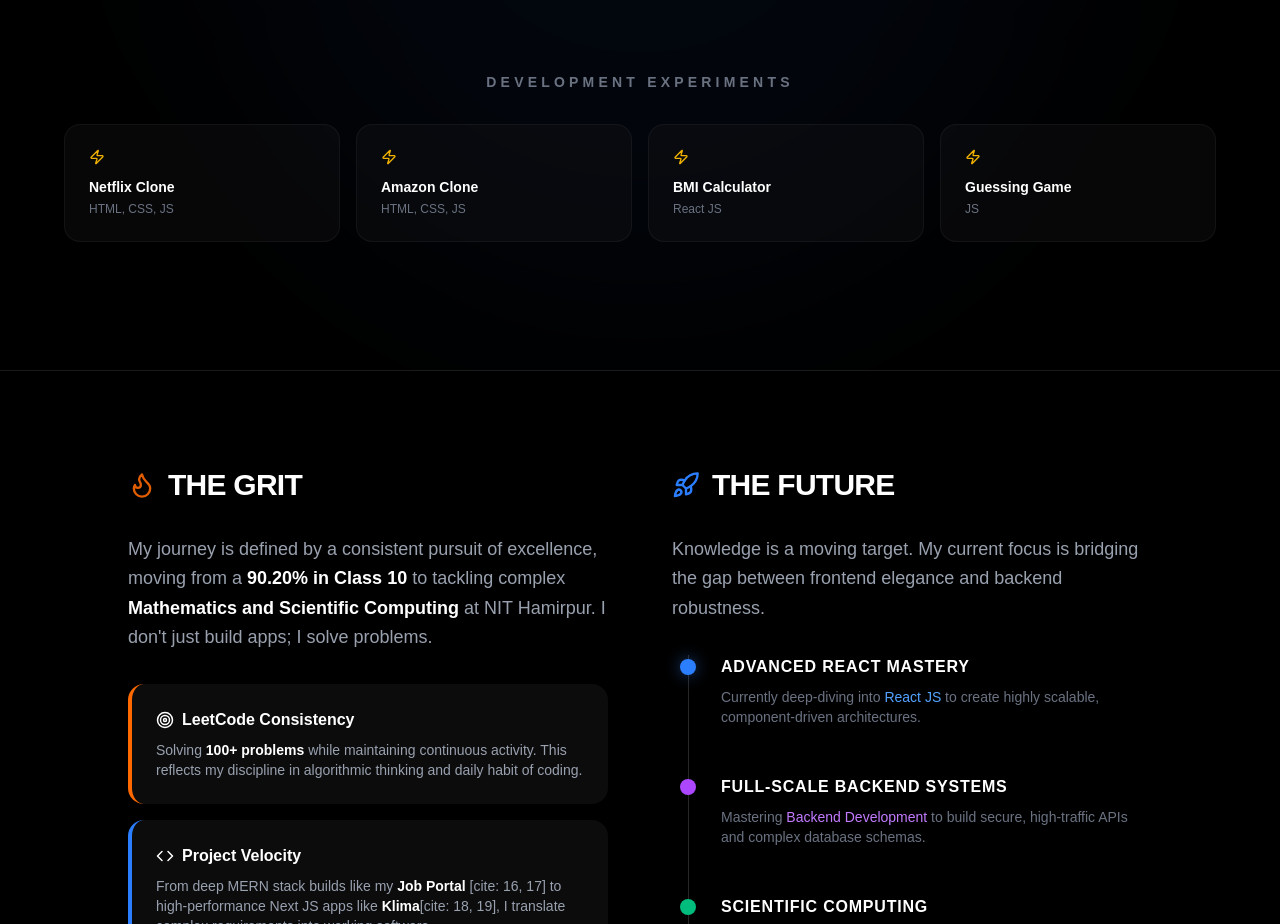
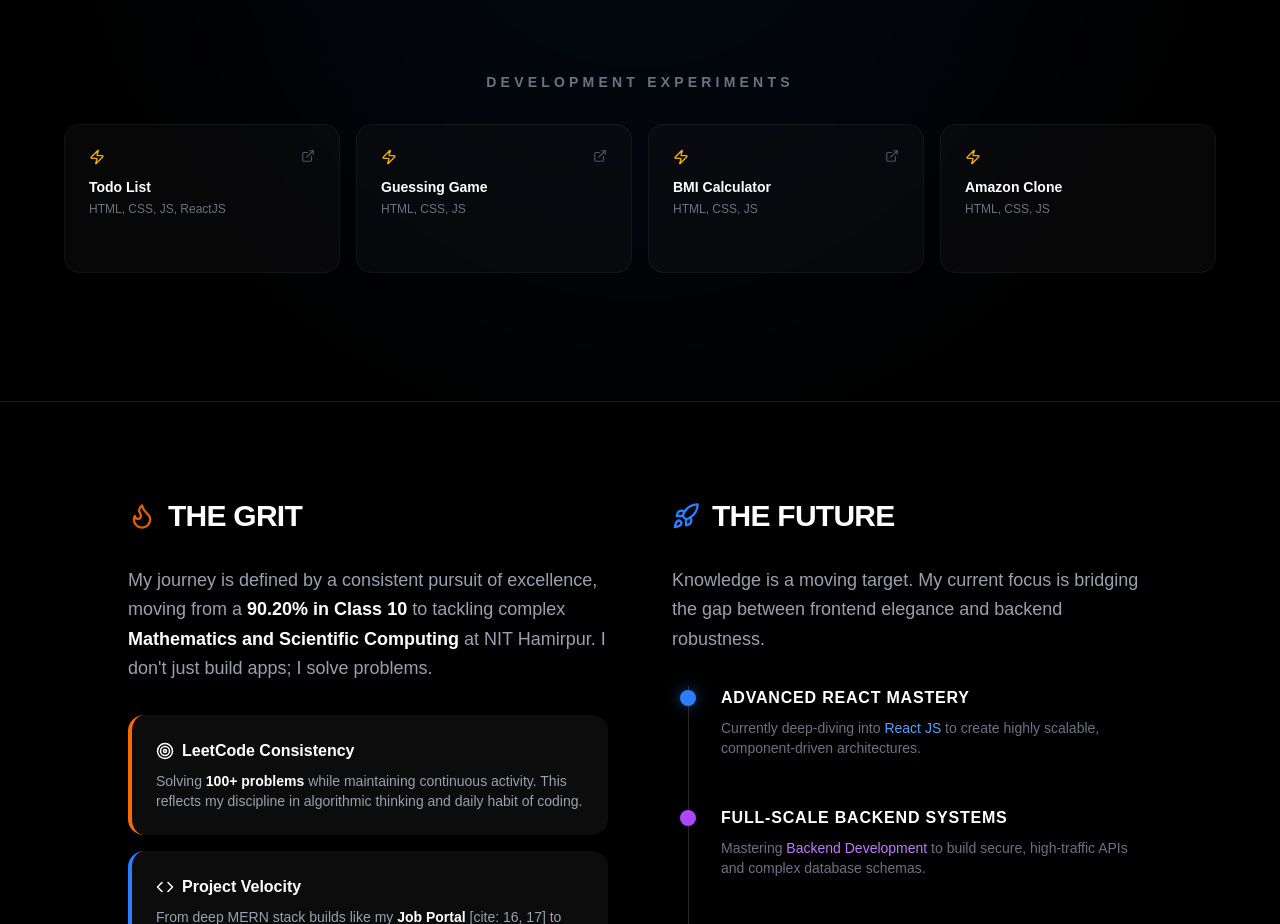
Before and after one commit to VikasBabu780/Vikas-Babu, a Next.js app: page / in a window 1280 px wide. Shown: the part 2240-3164 px from the top of the page. Built offline with nearby package versions, Linux system fonts and the light colour scheme.

Commit message:
Change in live links

```diff
--- a/app/components/ProjectsShowcase.tsx
+++ b/app/components/ProjectsShowcase.tsx
@@ -24,10 +24,10 @@ const ProjectsShowcase = () => {
   ];
 
   const miniProjects = [
-    { name: "Netflix Clone", tools: "HTML, CSS, JS" },
-    { name: "Amazon Clone", tools: "HTML, CSS, JS" },
-    { name: "BMI Calculator", tools: "React JS" },
-    { name: "Guessing Game", tools: "JS" }
+    {name: "Todo List" ,tools: "HTML, CSS, JS, ReactJS" , url:"https://vikasbabu780todo.netlify.app"},
+    { name: "Guessing Game", tools: "HTML, CSS, JS" , url: "https://guess-game-phi-five.vercel.app/"},
+    { name: "BMI Calculator", tools: "HTML, CSS, JS" , url: "https://body-mass-index-seven.vercel.app/"},
+    { name: "Amazon Clone", tools: "HTML, CSS, JS", url: "" }
   ];
 
   const router  = useRouter();
@@ -77,11 +77,11 @@ const ProjectsShowcase = () => {
                   ))}
                 </div>
 
-                <div className="flex gap-4" onClick={() => router.push(project.url)}>
-                  <button className="flex items-center gap-2 px-6 py-2 bg-white text-black rounded-full font-bold text-sm hover:bg-blue-500 hover:text-white transition-all">
+                <div className="flex gap-4">
+                  <button onClick={() => router.push(project.url)} className="flex items-center cursor-pointer gap-2 px-6 py-2 bg-white text-black rounded-full font-bold text-sm hover:bg-blue-500 hover:text-white transition-all">
                     Live Demo <ExternalLink size={14}  />
                   </button>
-                  <button className="p-2 border border-white/10 rounded-full hover:bg-white/5 transition-colors">
+                  <button onClick={() => router.push(project.url)} className="p-2 border border-white/10 rounded-full hover:bg-white/5 transition-colors">
                     <Github size={20} className="text-white" />
                   </button>
                 </div>
@@ -90,7 +90,7 @@ const ProjectsShowcase = () => {
           ))}
         </div>
 
-        {/* Small Projects - Marquee/Grid */}
+       {/* Small Projects */}
         <div className="mt-24">
           <h4 className="text-sm uppercase tracking-[0.3em] text-gray-500 font-bold mb-8 text-center">
             Development Experiments
@@ -102,11 +102,25 @@ const ProjectsShowcase = () => {
                 initial={{ opacity: 0 }}
                 whileInView={{ opacity: 1 }}
                 transition={{ delay: i * 0.1 }}
-                className="p-6 bg-zinc-900/30 border border-white/5 rounded-2xl hover:bg-zinc-800/50 transition-all group"
+                onClick={() => mini.url && window.open(mini.url, '_blank')}
+                className="p-6 bg-zinc-900/30 border border-white/5 rounded-2xl hover:bg-zinc-800/50 transition-all group relative cursor-pointer overflow-hidden"
               >
-                <Zap size={16} className="text-yellow-500 mb-3 group-hover:scale-125 transition-transform" />
-                <h5 className="text-white font-bold text-sm mb-1">{mini.name}</h5>
-                <p className="text-xs text-gray-500">{mini.tools}</p>
+                <div className="flex justify-between items-start mb-3">
+                  <Zap size={16} className="text-yellow-500 group-hover:scale-125 transition-transform" />
+                  {mini.url && <ExternalLink size={14} className="text-gray-600 group-hover:text-blue-400 transition-colors" />}
+                </div>
+
+                <h5 className="text-white font-bold text-sm mb-1 group-hover:text-blue-400 transition-colors">
+                  {mini.name}
+                </h5>
+                <p className="text-xs text-gray-500 mb-4">{mini.tools}</p>
+
+                {/* View Demo Button - Slides in on hover */}
+                {mini.url && (
+                  <div className="flex items-center gap-1 text-[10px] font-bold text-blue-500 uppercase tracking-wider opacity-0 group-hover:opacity-100 transition-all transform translate-y-2 group-hover:translate-y-0">
+                    Live Demo <ExternalLink size={10} />
+                  </div>
+                )}
               </motion.div>
             ))}
           </div>
```
